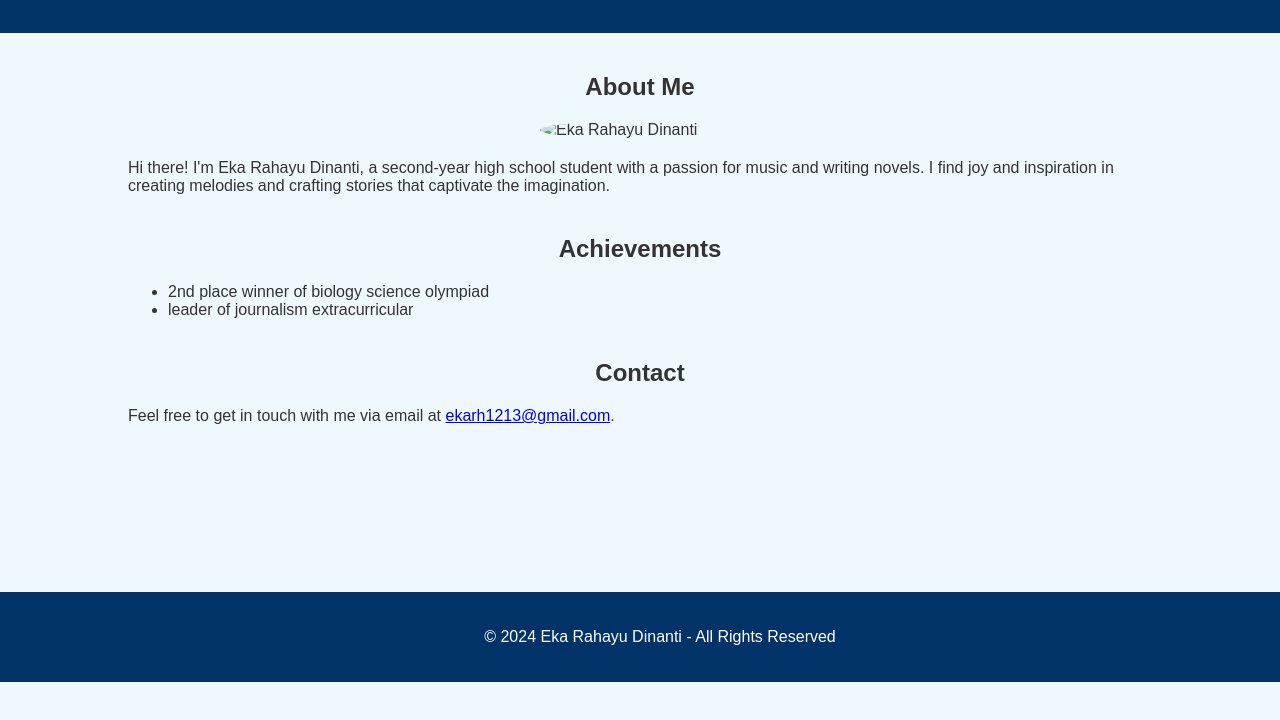
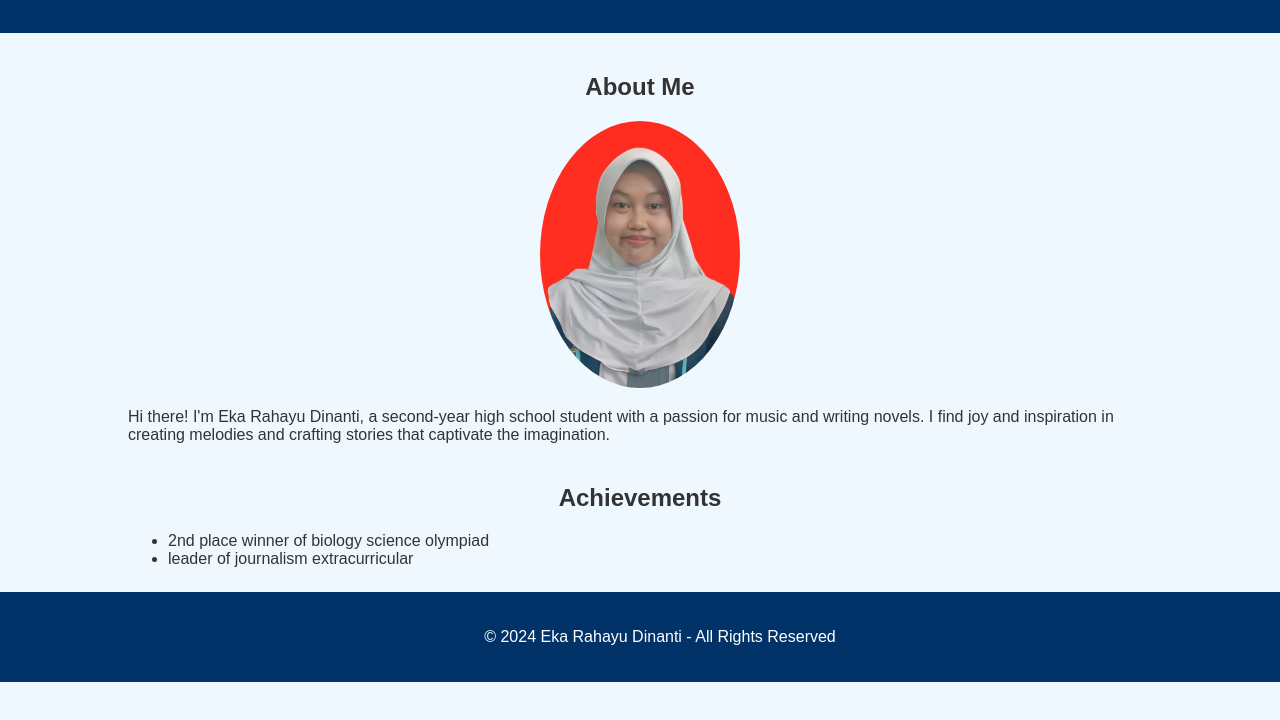
Before and after one commit to ecacae/abouteca, a plain HTML site: page index.html in a window 1280 px wide. Shown: the part 118-838 px from the top of the page. Before the commit the page ends 800 px from the top, so only its background shows below. Drawn offline with Linux system fonts and the light colour scheme.

Commit message:
Update index.html

```diff
--- a/index.html
+++ b/index.html
@@ -59,7 +59,7 @@
 <div class="container">
     <section id="about">
         <h2>About Me</h2>
-        <img src="c:\Users\HP\Downloads\PAS FOTO EKA 3X4_20240222_093339_0000.jpg" alt="Eka Rahayu Dinanti" class="photo">
+        <img src="fotoeca.jpg" alt="Eka Rahayu Dinanti" class="photo">
         <p>
             Hi there! I'm Eka Rahayu Dinanti, a second-year high school student with a passion for music and writing novels. I find joy and inspiration in creating melodies and crafting stories that captivate the imagination.
         </p>
```
